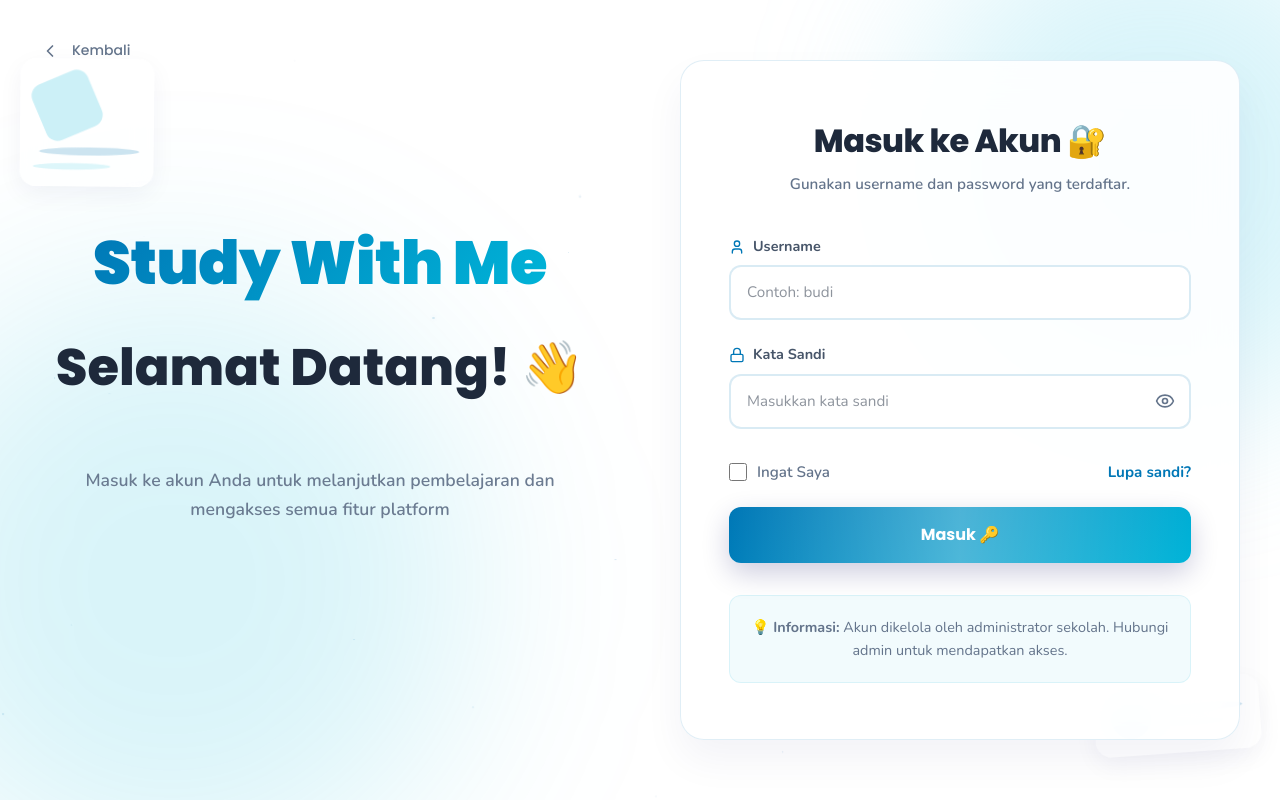
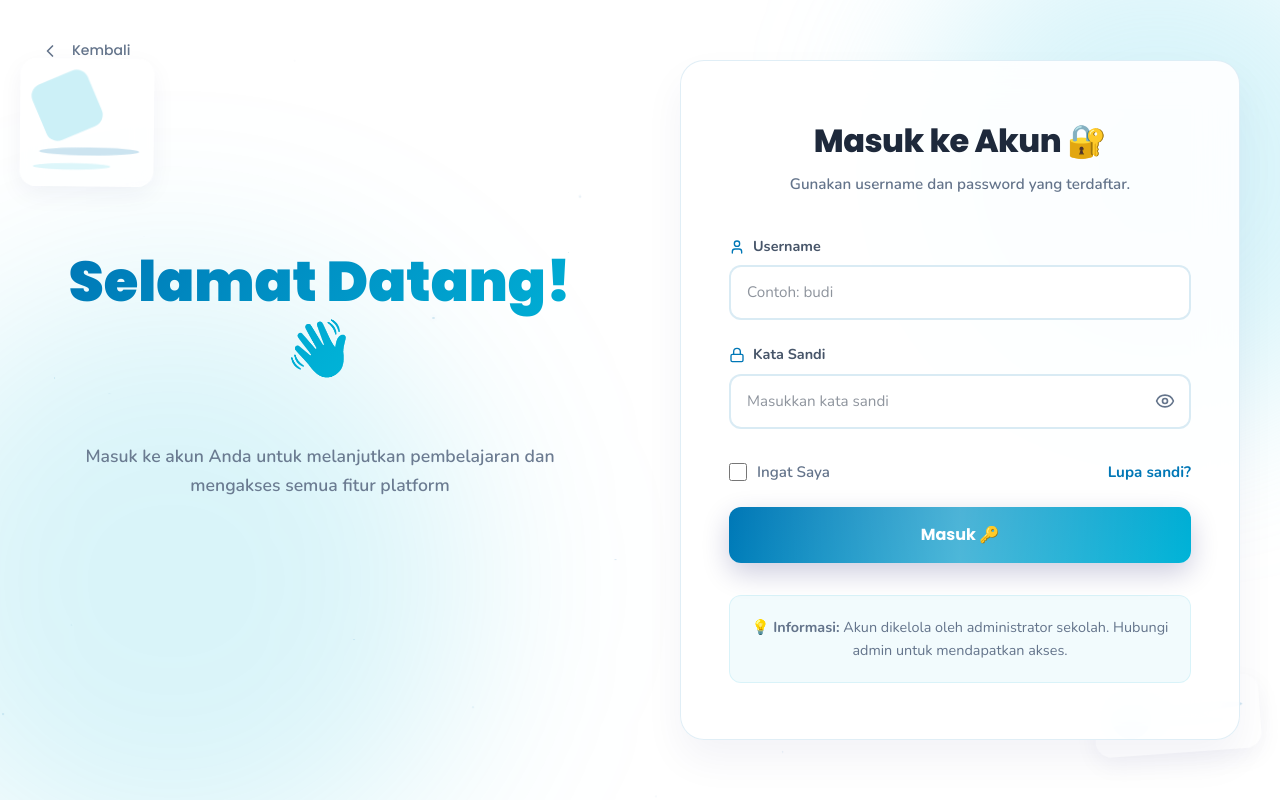
Before and after one commit to mellandaaa12/SKRIPSIPUNYA, a React (Vite) app: page /login in a window 1280 px wide. Built offline with nearby package versions, Linux system fonts and the light colour scheme; no server answers.

Commit message:
style: remove Study With Me text on login page and apply brand gradient to Selamat Datang heading

```diff
--- a/src/app/pages/LoginPage.tsx
+++ b/src/app/pages/LoginPage.tsx
@@ -186,38 +186,19 @@ export default function LoginPage() {
             transition={{ duration: 0.6 }}
             style={{ display: "flex", flexDirection: "column", alignItems: "center", justifyContent: "center", gap: "32px" }}
           >
-            <div style={{ textAlign: "center" }}>
-                <motion.h1
-                  animate={{ backgroundPosition: ["0% 50%", "50% 50%", "100% 50%"] }}
-                  transition={{ duration: 3, repeat: Infinity, ease: "easeInOut" }}
-                  style={{
-                    fontFamily: "Poppins, sans-serif",
-                    fontWeight: 900,
-                    fontSize: "3.8rem",
-                    margin: "0 0 8px",
-                    letterSpacing: "-0.5px",
-                    color: "#1E293B",
-                    lineHeight: 1.2,
-                  }}
-                >
-                  <span className="text-brand-gradient">Study With Me</span>
-                </motion.h1>
-            </div>
-
             <motion.h2
               animate={{ y: [0, -10, 0] }}
               transition={{ duration: 3, repeat: Infinity, ease: "easeInOut" }}
               style={{
                 fontFamily: "Poppins, sans-serif",
-                fontWeight: 800,
-                fontSize: "3.2rem",
-                color: "#1E293B",
-                margin: "0 0 32px",
+                fontWeight: 900,
+                fontSize: "3.5rem",
+                margin: "0 0 24px",
                 lineHeight: 1.2,
                 textAlign: "center",
               }}
             >
-              Selamat Datang! 👋
+              <span className="text-brand-gradient">Selamat Datang! 👋</span>
             </motion.h2>
             <motion.p
               animate={{ opacity: [0.6, 1, 0.6] }}
```
